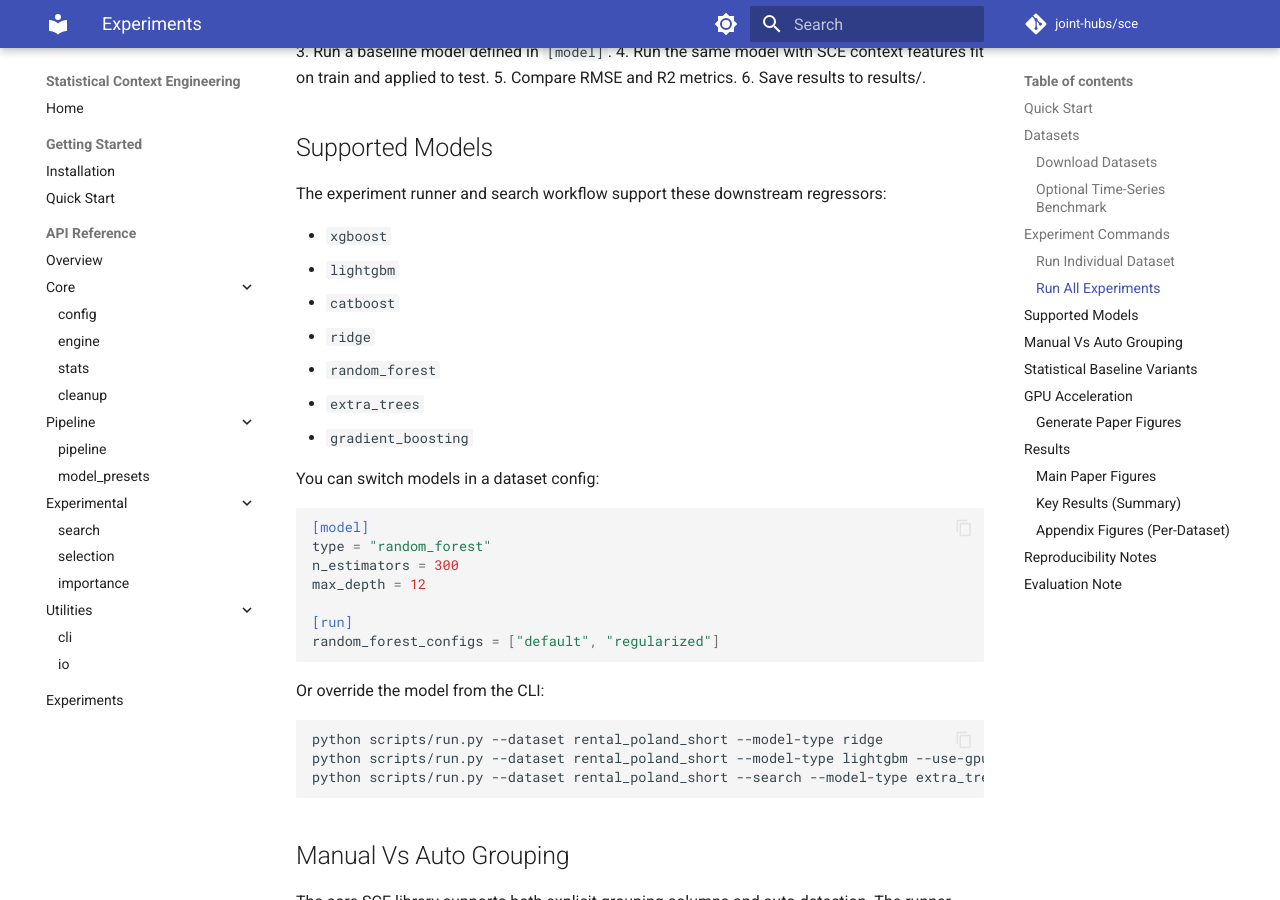
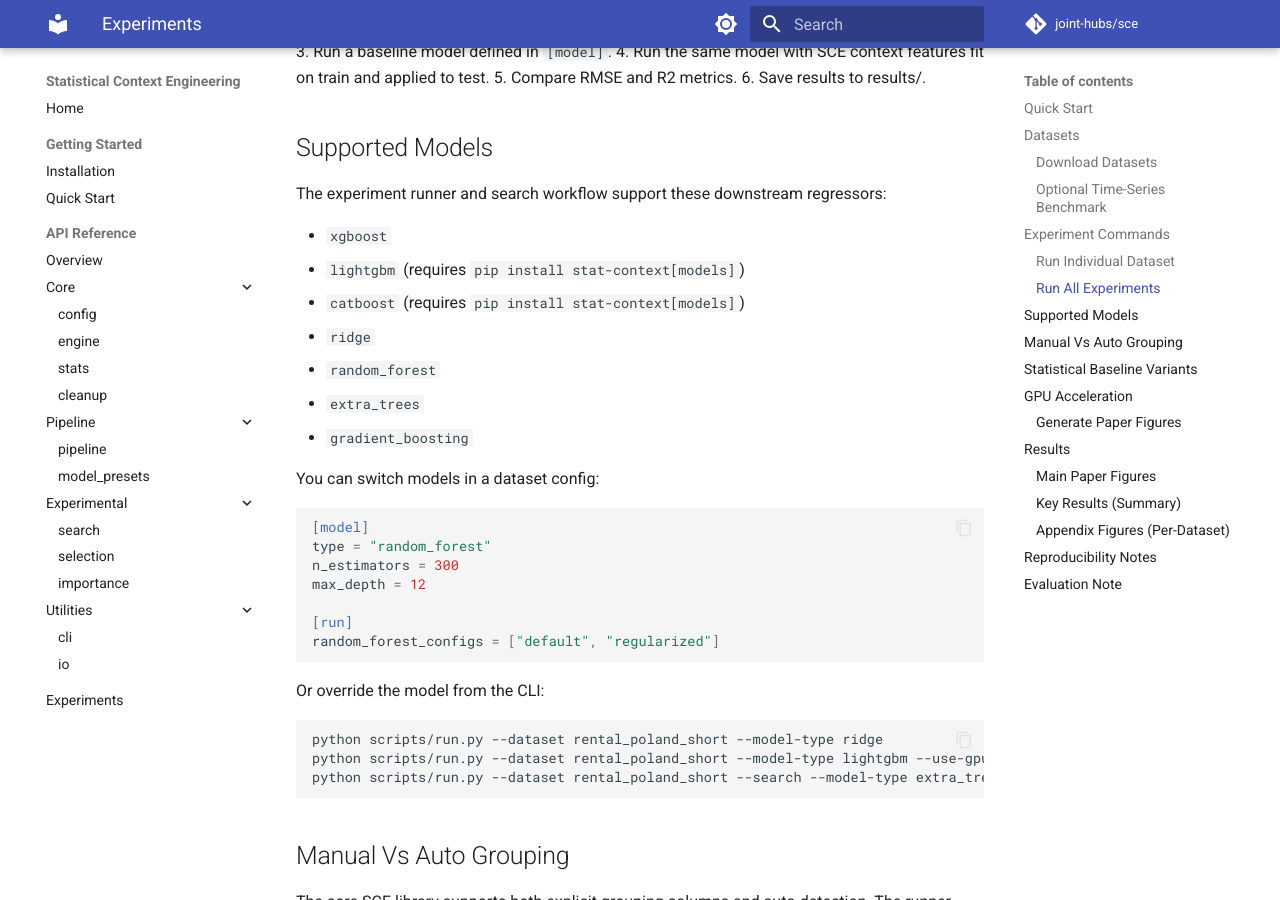
Before and after one commit to joint-hubs/sce, an MkDocs documentation site: the page built from docs/EXPERIMENTS.md, in a window 1280 px wide and 900 px high, scrolled down 1788 px. Built offline with MkDocs 1.6.1 and Material for MkDocs 9.7.7, drawn with Linux system fonts in a browser that asks for light colours; comment, search, counter and statistics services are not loaded.

Commit message:
docs: note [models] extra requirement for lightgbm/catboost backends

```diff
--- a/docs/EXPERIMENTS.md
+++ b/docs/EXPERIMENTS.md
@@ -79,8 +79,8 @@ This will:
 The experiment runner and search workflow support these downstream regressors:
 
 - `xgboost`
-- `lightgbm`
-- `catboost`
+- `lightgbm` (requires `pip install stat-context[models]`)
+- `catboost` (requires `pip install stat-context[models]`)
 - `ridge`
 - `random_forest`
 - `extra_trees`
```
